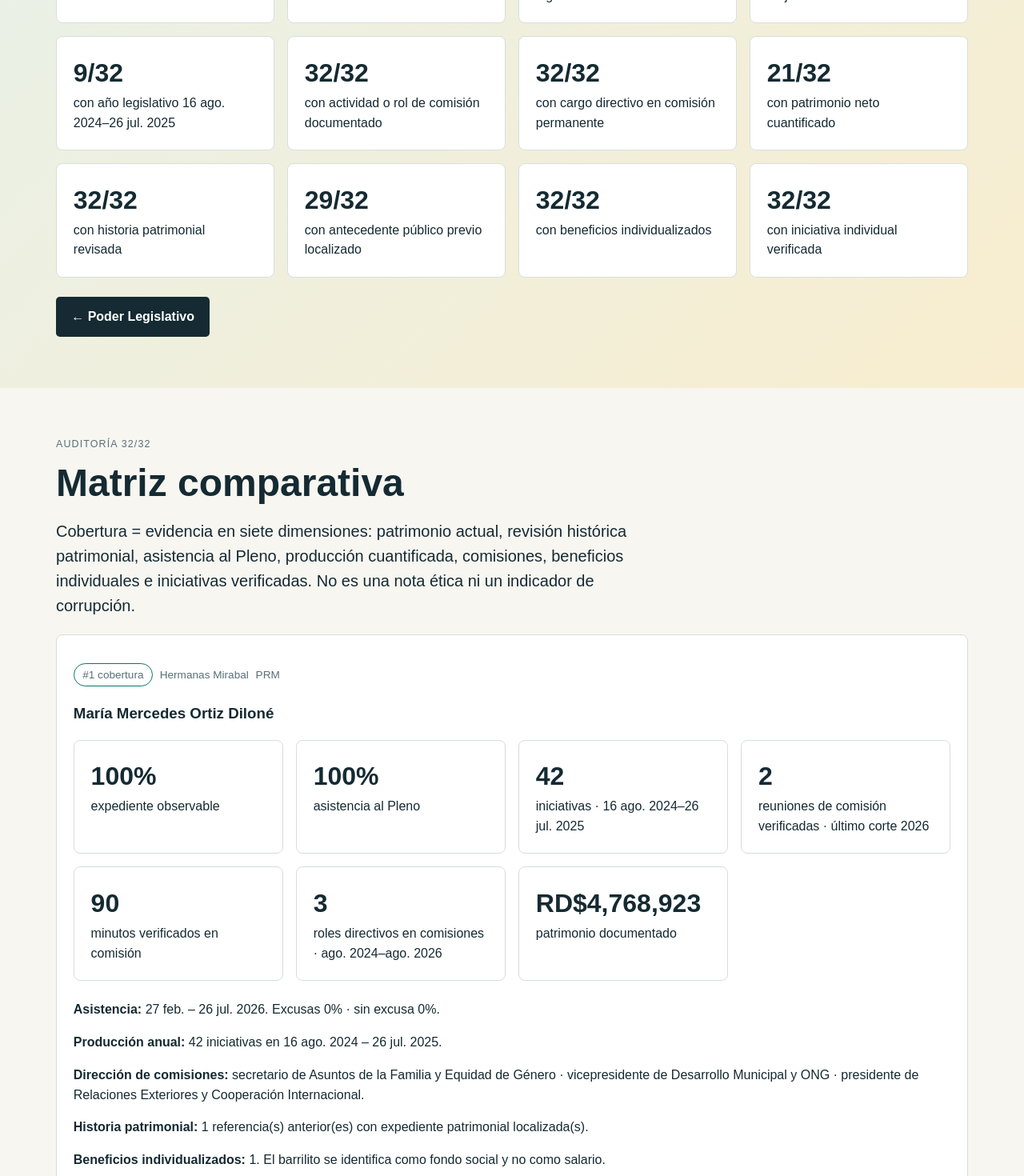
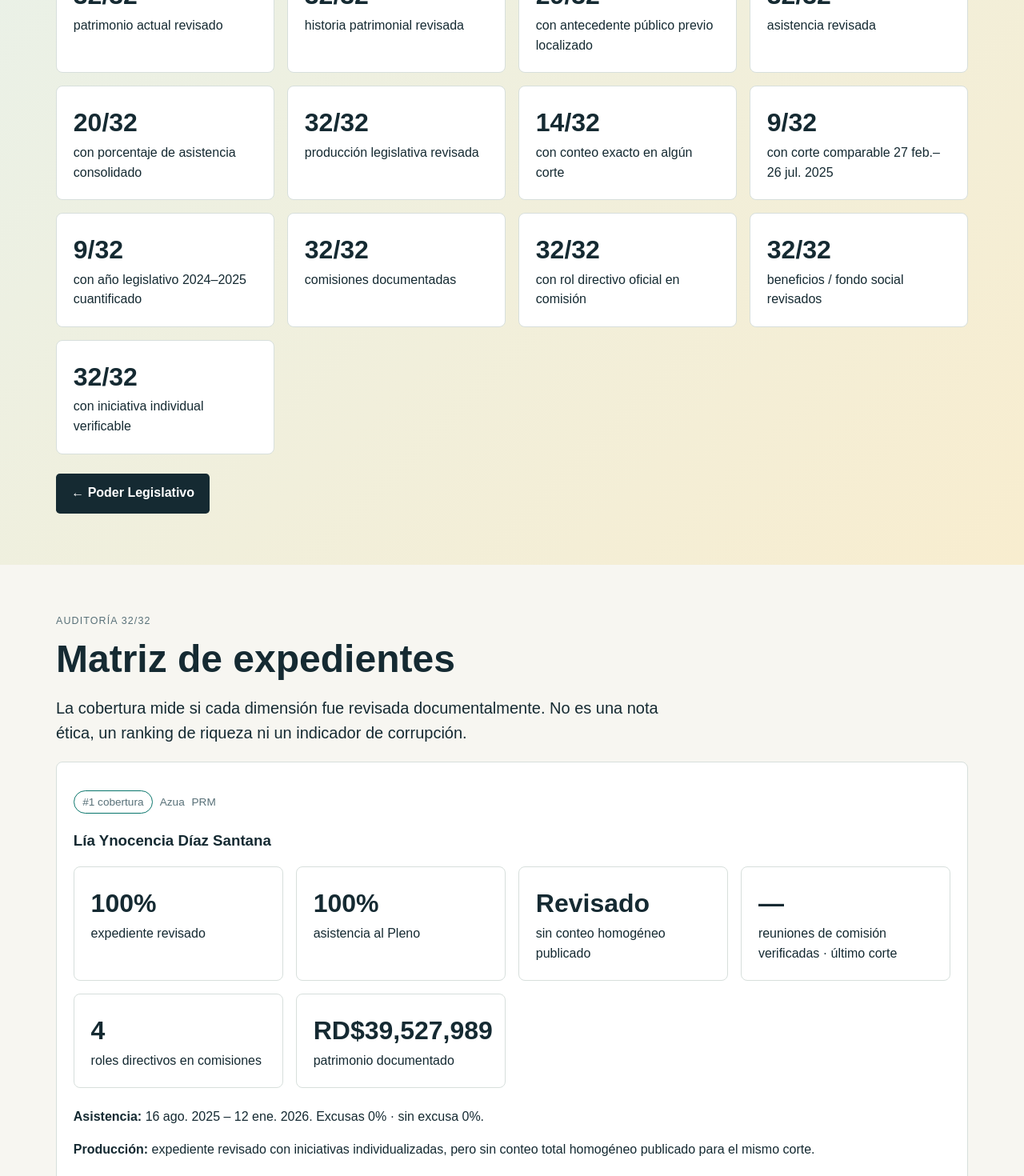
Before and after one commit to carloscheco-cloud/observatorio-do, a Next.js app in the folder frontend/: page /poder-legislativo/ranking-integral in a window 1280 px wide. Shown: the part 680-2150 px from the top of the page at 80% size. Built offline with nearby package versions, Linux system fonts and the light colour scheme; no server answers.

Commit message:
Close Senate audit with transparent production review status

```diff
--- a/frontend/app/poder-legislativo/ranking-integral/page.tsx
+++ b/frontend/app/poder-legislativo/ranking-integral/page.tsx
@@ -18,8 +18,8 @@ import { verifiedSenatorInitiatives } from "@/lib/senator-initiatives-verified";
 import { senatorIntegrityPoliticsInitiatives } from "@/lib/senator-integrity-politics-initiative";
 
 export const metadata: Metadata = {
-  title: "Ranking integral del Senado",
-  description: "Matriz comparativa de asistencia, comisiones, producción, beneficios y transparencia patrimonial de los 32 senadores.",
+  title: "Auditoría integral del Senado",
+  description: "Matriz documental de asistencia, comisiones, producción, beneficios y transparencia patrimonial de los 32 senadores.",
   alternates: { canonical: "/poder-legislativo/ranking-integral" },
 };
 
@@ -49,13 +49,14 @@ export default function IntegralSenateRankingPage() {
     ];
     const hasIntegrityInitiative = Boolean(senatorIntegrityPoliticsInitiatives[senator.id]?.length);
     const hasAnyInitiative = Boolean(initiatives.length || hasIntegrityInitiative);
+    const productionReviewed = productionQuantified || hasAnyInitiative;
     const historyReviewed = Boolean(history.length || historyResolution);
 
     const dimensions = [
       Boolean(snapshot),
       historyReviewed,
       attendanceReviewed,
-      productionQuantified,
+      productionReviewed,
       Boolean(committees.length || committeeLeadership.length),
       Boolean(benefits.length),
       hasAnyInitiative,
@@ -68,28 +69,27 @@ export default function IntegralSenateRankingPage() {
       snapshot,
       history,
       historyResolution,
-      historyReviewed,
       latestAttendance,
       attendanceEvidence,
       attendanceReviewed,
       production,
       annualProduction,
       productionQuantified,
+      productionReviewed,
       committeeCurrent,
       committeeLeadership,
       benefits,
-      initiatives,
-      hasIntegrityInitiative,
       hasAnyInitiative,
       coverage,
     };
   }).sort((a, b) => b.coverage - a.coverage || (b.latestAttendance?.presenceRate ?? -1) - (a.latestAttendance?.presenceRate ?? -1));
 
-  const fullPatrimony = rows.filter((row) => row.snapshot?.reportedNetWorth != null).length;
-  const historicalReviewed = rows.filter((row) => row.historyReviewed).length;
+  const patrimonyReviewed = rows.filter((row) => row.snapshot).length;
+  const historicalReviewed = rows.filter((row) => row.history.length || row.historyResolution).length;
   const historicalAntecedents = rows.filter((row) => row.history.length || row.historyResolution?.status === "antecedent_found").length;
   const attendanceQuantified = rows.filter((row) => row.latestAttendance).length;
   const attendanceReviewed = rows.filter((row) => row.attendanceReviewed).length;
+  const productionReviewed = rows.filter((row) => row.productionReviewed).length;
   const productionShortCutCovered = rows.filter((row) => row.production).length;
   const productionAnnualCovered = rows.filter((row) => row.annualProduction).length;
   const productionAnyQuantified = rows.filter((row) => row.productionQuantified).length;
@@ -102,24 +102,25 @@ export default function IntegralSenateRankingPage() {
     <>
       <section className="hero">
         <div className="shell">
-          <p className="eyebrow">Senado 2024–2028 · control de calidad</p>
-          <h1>Ranking integral y cobertura de expedientes</h1>
+          <p className="eyebrow">Senado 2024–2028 · auditoría documental cerrada</p>
+          <h1>Expedientes senatoriales 32/32 revisados</h1>
           <p className="lede">
-            Esta versión ordena por completitud documental, no por riqueza ni por una presunción de desempeño. Las métricas de actividad se muestran con su período original y solo se comparan directamente cuando usan un corte compatible.
+            El OED completó la revisión documental de los 32 senadores en patrimonio, antecedentes patrimoniales, asistencia, producción legislativa, comisiones, beneficios e iniciativas. “Revisado” no significa que todas las fuentes públicas permitan calcular la misma métrica para todos: cuando falta un denominador o un conteo homogéneo, el expediente conserva la evidencia sin inventar porcentajes ni cantidades.
           </p>
           <div className="grid">
-            <article className="card"><strong className="metric">{attendanceReviewed}/32</strong><span>con asistencia revisada</span></article>
-            <article className="card"><strong className="metric">{attendanceQuantified}/32</strong><span>con asistencia porcentual cuantificada</span></article>
-            <article className="card"><strong className="metric">{productionAnyQuantified}/32</strong><span>con producción cuantificada en algún corte documentado</span></article>
+            <article className="card"><strong className="metric">{patrimonyReviewed}/32</strong><span>patrimonio actual revisado</span></article>
+            <article className="card"><strong className="metric">{historicalReviewed}/32</strong><span>historia patrimonial revisada</span></article>
+            <article className="card"><strong className="metric">{historicalAntecedents}/32</strong><span>con antecedente público previo localizado</span></article>
+            <article className="card"><strong className="metric">{attendanceReviewed}/32</strong><span>asistencia revisada</span></article>
+            <article className="card"><strong className="metric">{attendanceQuantified}/32</strong><span>con porcentaje de asistencia consolidado</span></article>
+            <article className="card"><strong className="metric">{productionReviewed}/32</strong><span>producción legislativa revisada</span></article>
+            <article className="card"><strong className="metric">{productionAnyQuantified}/32</strong><span>con conteo exacto en algún corte</span></article>
             <article className="card"><strong className="metric">{productionShortCutCovered}/32</strong><span>con corte comparable 27 feb.–26 jul. 2025</span></article>
-            <article className="card"><strong className="metric">{productionAnnualCovered}/32</strong><span>con año legislativo 16 ago. 2024–26 jul. 2025</span></article>
-            <article className="card"><strong className="metric">{committeesCovered}/32</strong><span>con actividad o rol de comisión documentado</span></article>
-            <article className="card"><strong className="metric">{committeeLeadershipCovered}/32</strong><span>con cargo directivo en comisión permanente</span></article>
-            <article className="card"><strong className="metric">{fullPatrimony}/32</strong><span>con patrimonio neto cuantificado</span></article>
-            <article className="card"><strong className="metric">{historicalReviewed}/32</strong><span>con historia patrimonial revisada</span></article>
-            <article className="card"><strong className="metric">{historicalAntecedents}/32</strong><span>con antecedente público previo localizado</span></article>
-            <article className="card"><strong className="metric">{benefitsCovered}/32</strong><span>con beneficios individualizados</span></article>
-            <article className="card"><strong className="metric">{initiativeCovered}/32</strong><span>con iniciativa individual verificada</span></article>
+            <article className="card"><strong className="metric">{productionAnnualCovered}/32</strong><span>con año legislativo 2024–2025 cuantificado</span></article>
+            <article className="card"><strong className="metric">{committeesCovered}/32</strong><span>comisiones documentadas</span></article>
+            <article className="card"><strong className="metric">{committeeLeadershipCovered}/32</strong><span>con rol directivo oficial en comisión</span></article>
+            <article className="card"><strong className="metric">{benefitsCovered}/32</strong><span>beneficios / fondo social revisados</span></article>
+            <article className="card"><strong className="metric">{initiativeCovered}/32</strong><span>con iniciativa individual verificable</span></article>
           </div>
           <p className="profile-actions"><Link className="button secondary" href="/poder-legislativo">← Poder Legislativo</Link></p>
         </div>
@@ -128,9 +129,9 @@ export default function IntegralSenateRankingPage() {
       <section className="section">
         <div className="shell">
           <p className="eyebrow">Auditoría 32/32</p>
-          <h2>Matriz comparativa</h2>
+          <h2>Matriz de expedientes</h2>
           <p className="lede">
-            Cobertura = evidencia en siete dimensiones: patrimonio actual, revisión histórica patrimonial, asistencia al Pleno, producción cuantificada, comisiones, beneficios individuales e iniciativas verificadas. No es una nota ética ni un indicador de corrupción.
+            La cobertura mide si cada dimensión fue revisada documentalmente. No es una nota ética, un ranking de riqueza ni un indicador de corrupción.
           </p>
           <div className="initiative-list">
             {rows.map((row, index) => (
@@ -142,19 +143,18 @@ export default function IntegralSenateRankingPage() {
                 </p>
                 <h3>{row.senator.fullName}</h3>
                 <div className="grid attendance-detail">
-                  <article className="card"><strong className="metric">{row.coverage}%</strong><span>expediente observable</span></article>
-                  <article className="card"><strong className="metric">{row.latestAttendance ? `${row.latestAttendance.presenceRate}%` : row.attendanceEvidence.length ? "Parcial" : "—"}</strong><span>asistencia al Pleno</span></article>
-                  <article className="card"><strong className="metric">{row.production?.projectsIntroduced ?? row.annualProduction?.initiativesIntroduced ?? "—"}</strong><span>{row.production ? "proyectos · 27 feb.–26 jul. 2025" : row.annualProduction ? "iniciativas · 16 ago. 2024–26 jul. 2025" : "producción pendiente"}</span></article>
-                  <article className="card"><strong className="metric">{row.committeeCurrent?.verifiedMeetings ?? "—"}</strong><span>reuniones de comisión verificadas · último corte 2026</span></article>
-                  <article className="card"><strong className="metric">{row.committeeCurrent?.verifiedMinutes ?? "—"}</strong><span>minutos verificados en comisión</span></article>
-                  <article className="card"><strong className="metric">{row.committeeLeadership.length || "—"}</strong><span>roles directivos en comisiones · ago. 2024–ago. 2026</span></article>
-                  <article className="card"><strong className="metric">{row.snapshot?.reportedNetWorth != null ? money(row.snapshot.reportedNetWorth) : row.snapshot?.reportedAssets != null ? "Activos disponibles" : "—"}</strong><span>patrimonio documentado</span></article>
+                  <article className="card"><strong className="metric">{row.coverage}%</strong><span>expediente revisado</span></article>
+                  <article className="card"><strong className="metric">{row.latestAttendance ? `${row.latestAttendance.presenceRate}%` : row.attendanceEvidence.length ? "Parcial" : "Revisado"}</strong><span>asistencia al Pleno</span></article>
+                  <article className="card"><strong className="metric">{row.production?.projectsIntroduced ?? row.annualProduction?.initiativesIntroduced ?? "Revisado"}</strong><span>{row.production ? "proyectos · 27 feb.–26 jul. 2025" : row.annualProduction ? "iniciativas · 16 ago. 2024–26 jul. 2025" : "sin conteo homogéneo publicado"}</span></article>
+                  <article className="card"><strong className="metric">{row.committeeCurrent?.verifiedMeetings ?? "—"}</strong><span>reuniones de comisión verificadas · último corte</span></article>
+                  <article className="card"><strong className="metric">{row.committeeLeadership.length}</strong><span>roles directivos en comisiones</span></article>
+                  <article className="card"><strong className="metric">{row.snapshot?.reportedNetWorth != null ? money(row.snapshot.reportedNetWorth) : row.snapshot?.reportedAssets != null ? "Activos disponibles" : "Revisado"}</strong><span>patrimonio documentado</span></article>
                 </div>
-                {row.latestAttendance ? <p><strong>Asistencia:</strong> {row.latestAttendance.period}. Excusas {row.latestAttendance.excusedRate}% · sin excusa {row.latestAttendance.absenceRate}%.</p> : row.attendanceEvidence.length ? <p><strong>Asistencia:</strong> evidencia parcial localizada; todavía no se convierte en porcentaje porque el denominador o la unidad no es comparable.</p> : null}
-                {row.production ? <p><strong>Producción:</strong> {row.production.projectsIntroduced} proyectos en {row.production.period}.</p> : row.annualProduction ? <p><strong>Producción anual:</strong> {row.annualProduction.initiativesIntroduced} iniciativas en {row.annualProduction.period}.</p> : null}
+                {row.latestAttendance ? <p><strong>Asistencia:</strong> {row.latestAttendance.period}. Excusas {row.latestAttendance.excusedRate}% · sin excusa {row.latestAttendance.absenceRate}%.</p> : row.attendanceEvidence.length ? <p><strong>Asistencia:</strong> evidencia parcial localizada; no se convierte en porcentaje sin denominador comparable.</p> : null}
+                {row.production ? <p><strong>Producción:</strong> {row.production.projectsIntroduced} proyectos en {row.production.period}.</p> : row.annualProduction ? <p><strong>Producción anual:</strong> {row.annualProduction.initiativesIntroduced} iniciativas en {row.annualProduction.period}.</p> : <p><strong>Producción:</strong> expediente revisado con iniciativas individualizadas, pero sin conteo total homogéneo publicado para el mismo corte.</p>}
                 {row.committeeLeadership.length ? <p><strong>Dirección de comisiones:</strong> {row.committeeLeadership.map((item) => `${item.role} de ${item.committee}`).join(" · ")}.</p> : null}
-                {row.history.length ? <p><strong>Historia patrimonial:</strong> {row.history.length} referencia(s) anterior(es) con expediente patrimonial localizada(s).</p> : row.historyResolution ? <p><strong>Historia patrimonial:</strong> {row.historyResolution.status === "antecedent_found" ? `antecedente localizado: ${row.historyResolution.priorOffice ?? "cargo público anterior"}.` : "revisión realizada; no se identificó declaración pública anterior obligatoria."}</p> : null}
-                {row.benefits.length ? <p><strong>Beneficios individualizados:</strong> {row.benefits.length}. El barrilito se identifica como fondo social y no como salario.</p> : null}
+                {row.history.length ? <p><strong>Historia patrimonial:</strong> {row.history.length} referencia(s) anterior(es) localizada(s).</p> : row.historyResolution ? <p><strong>Historia patrimonial:</strong> {row.historyResolution.status === "antecedent_found" ? `antecedente localizado: ${row.historyResolution.priorOffice ?? "cargo público anterior"}.` : "revisión realizada; no se identificó declaración pública anterior obligatoria."}</p> : null}
+                {row.benefits.length ? <p><strong>Beneficios individualizados:</strong> {row.benefits.length}. El barrilito, cuando aparece, se identifica como fondo social y no como salario.</p> : null}
                 {row.hasAnyInitiative ? <p><strong>Iniciativas:</strong> expediente individual con evidencia verificable.</p> : null}
                 <p className="senator-links"><Link className="button" href={`/poder-legislativo/senadores/${row.senator.id}`}>Abrir expediente</Link></p>
               </article>
@@ -165,13 +165,13 @@ export default function IntegralSenateRankingPage() {
 
       <section className="section profile-muted-section">
         <div className="shell">
-          <p className="eyebrow">Regla metodológica</p>
-          <h2>Lo que todavía no mezclamos</h2>
+          <p className="eyebrow">Cierre metodológico</p>
+          <h2>Qué significa “Senado terminado” en el OED</h2>
           <div className="grid">
-            <article className="card"><h3>Patrimonio no puntúa desempeño</h3><p>Tener más, menos o aumentar patrimonio no produce una nota positiva o negativa. Solo medimos disponibilidad y trazabilidad documental.</p></article>
-            <article className="card"><h3>Asistencia parcial no es porcentaje</h3><p>Una excusa, un pase de lista o una presencia puntual se publica como evidencia, pero no se convierte en tasa hasta cerrar el total de sesiones y la unidad de medición.</p></article>
-            <article className="card"><h3>Producción conserva su corte</h3><p>El corte corto de febrero-julio de 2025 y el año legislativo completo agosto 2024-julio 2025 se muestran por separado. No se ordenan entre sí como si fueran la misma serie.</p></article>
-            <article className="card"><h3>Comisiones requieren denominador</h3><p>Los minutos y reuniones verificadas se muestran, pero no se convierten en porcentaje hasta conocer todas las convocatorias que correspondían a cada senador en el mismo período.</p></article>
+            <article className="card"><h3>32 expedientes revisados</h3><p>Los cinco bloques de auditoría tienen revisión individual para los 32 senadores. Los huecos restantes son limitaciones explícitas de publicación o comparabilidad de las fuentes.</p></article>
+            <article className="card"><h3>No fabricamos tasas</h3><p>Una excusa, un pase de lista o una presencia puntual no se convierte en porcentaje sin conocer el denominador correcto.</p></article>
+            <article className="card"><h3>No fabricamos producción</h3><p>Cuando no existe conteo homogéneo para un senador, mostramos sus iniciativas verificadas y marcamos el total como no cuantificado.</p></article>
+            <article className="card"><h3>Patrimonio no implica irregularidad</h3><p>Variaciones patrimoniales son datos documentales. Por sí solas no prueban enriquecimiento ilícito, corrupción ni conflicto de interés.</p></article>
           </div>
         </div>
       </section>
```
